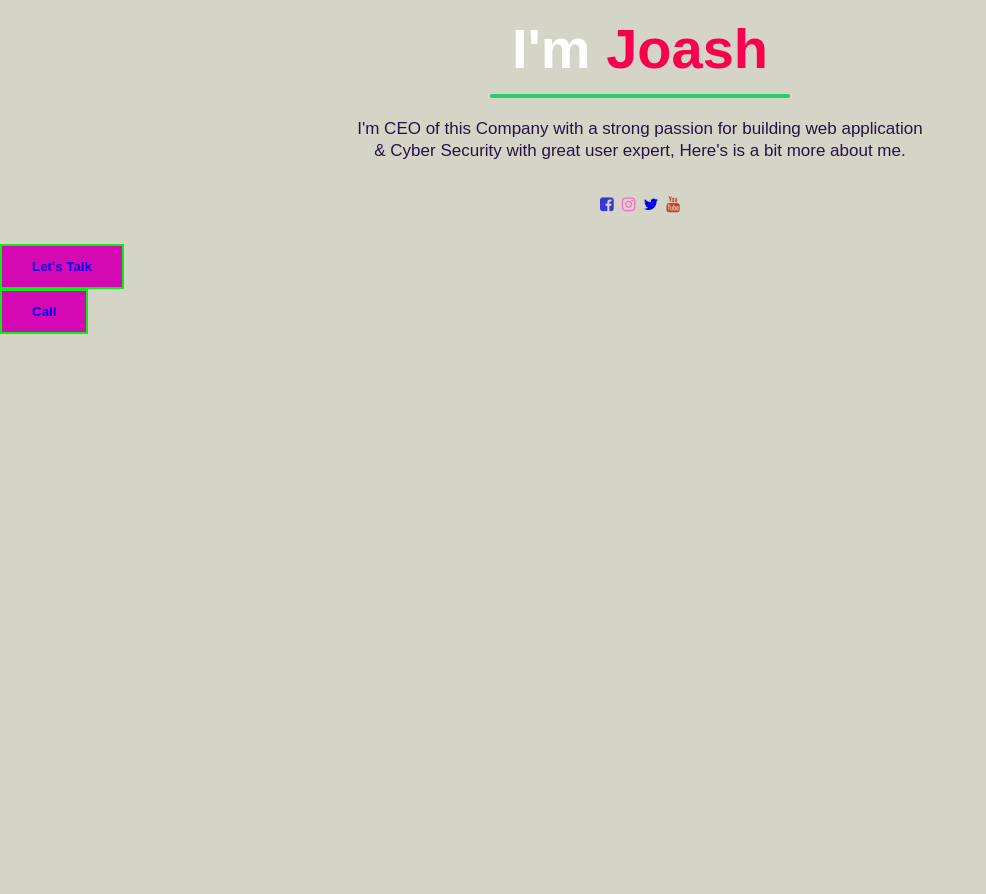
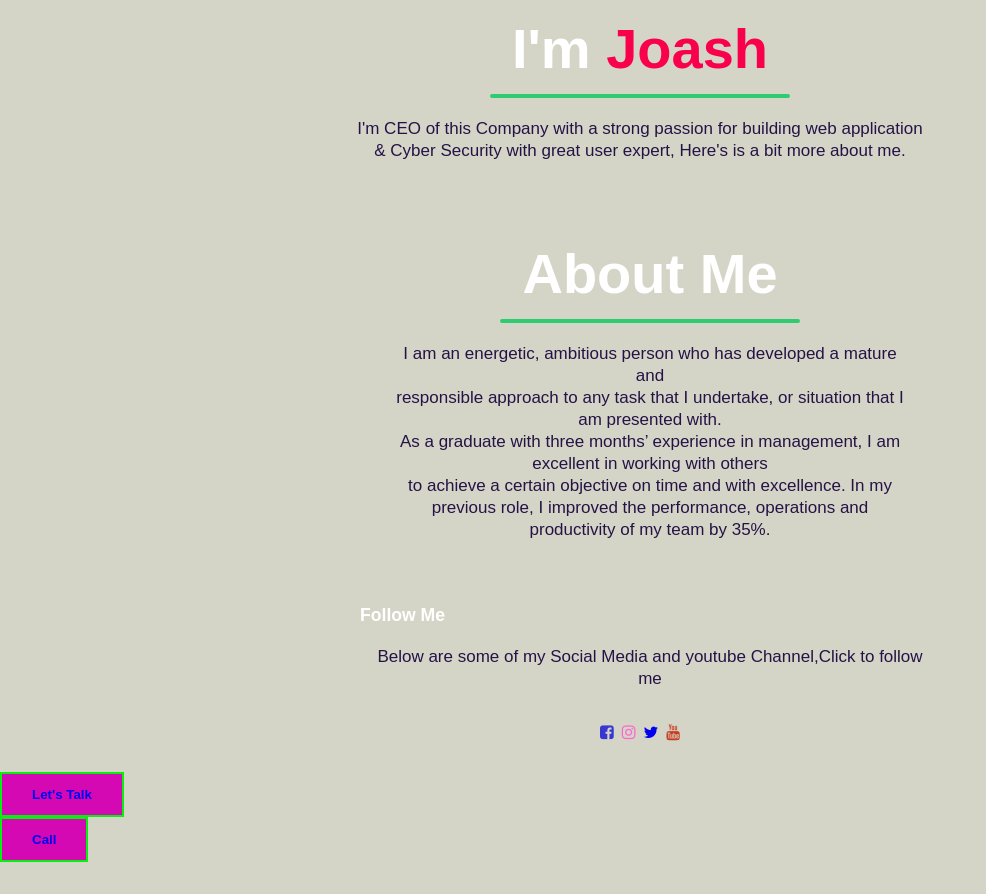
Before and after one commit to Joash-Yegon/YegonJoash, a PHP site: page /BLOG.html in a window 1280 px wide. Shown: the part 457-1351 px from the top of the page, without its empty margins (0-986 px from the left). Before the commit the page ends 791 px from the top, so only its background shows below. Run offline with PHP 8.4, Linux system fonts and the light colour scheme.

Commit message:
BLOG Details

```diff
--- a/BLOG.html
+++ b/BLOG.html
@@ -48,6 +48,23 @@
           web application & Cyber Security with great user expert,
           Here's is a bit more about me.
         </p>
+        <!-- About me -->
+        <div class="rightcolumn">
+          <div class="card">
+            <h2>About Me</h2>
+
+            <p>I am an energetic, ambitious person who has developed a mature and </br>
+               responsible approach to any task that I undertake, or situation that I am presented with.</br>
+                As a graduate with three months’ experience in management, I am excellent in working with others </br>
+                to achieve a certain objective on time and with excellence.
+               In my previous role, I improved the performance, operations and productivity of my team by 35%.</p>
+          </div>
+
+            <h3>Follow Me</h3>
+            <p>Below are some of my Social Media and youtube Channel,Click to follow me</p>
+          </div>
+        </div>
+
 <!-- social -->
       <div class="social">
         <a href="https://facebook.com/Yegon.Joash"><i class="fa fa-facebook-square"></i></a>
--- a/Newstyle.css
+++ b/Newstyle.css
@@ -516,3 +516,30 @@ h6{
 .Video{
 	size: 300;
 }
+
+/* Right column */
+.rightcolumn {
+	float: left;
+	width: 100%;
+	padding-left: 20px;
+  }
+
+/* Add a card effect for articles */
+.card {
+	background: var(--body-color);;
+	padding: 20px;
+	margin-top: 20px;
+  }
+/* Fake image */
+.fakeimg {
+	background-color: #aaa;
+	width: 100%;
+	padding: 20px;
+  }
+/* Responsive layout - when the screen is less than 800px wide, make the two columns stack on top of each other instead of next to each other */
+@media screen and (max-width: 800px) {
+	.leftcolumn, .rightcolumn {
+	  width: 100%;
+	  padding: 0;
+	}
+  }
```
